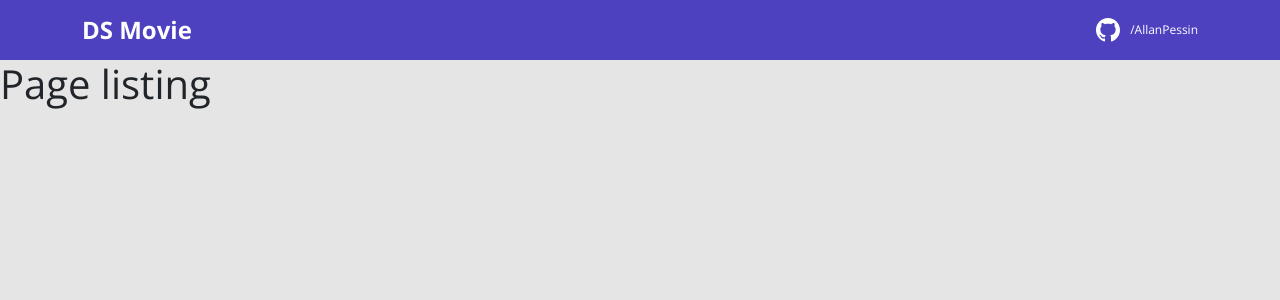
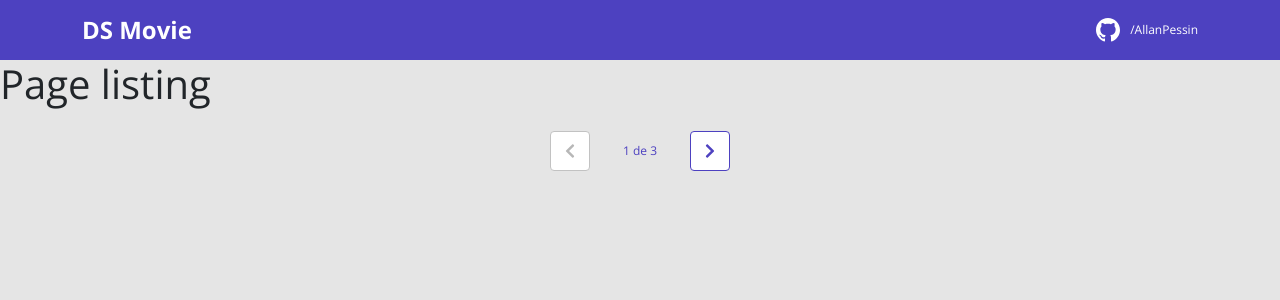
Before and after one commit to AllanPessin/ds-movie, a React (Create React App) app in the folder frontend/: page / in a window 1280 px wide. Shown: the top 300 px of the page. Built offline with nearby package versions, Linux system fonts and the light colour scheme.

Commit message:
Pagination layout

```diff
--- a/frontend/package.json
+++ b/frontend/package.json
@@ -14,6 +14,7 @@
     "bootstrap": "5.1.3",
     "react": "^17.0.2",
     "react-dom": "^17.0.2",
+    "react-icons": "^4.3.1",
     "react-router-dom": "6.2.1",
     "react-scripts": "5.0.0",
     "typescript": "^4.4.2",
--- /dev/null
+++ b/frontend/src/components/Pagination/index.tsx
@@ -0,0 +1,18 @@
+import { FaChevronLeft, FaChevronRight } from "react-icons/fa";
+import "./styles.css"
+
+export default function Pagination() {
+  return (
+    <div className="dsmovie-pagination-container">
+      <div className="dsmovie-pagination-box">
+        <button className="dsmovie-pagination-button" disabled={true} >
+          <FaChevronLeft />
+        </button>
+        <p>{`${1} de ${3}`}</p>
+        <button className="dsmovie-pagination-button" disabled={false} >
+          <FaChevronRight />
+        </button>
+      </div>
+    </div>
+  )
+}
--- /dev/null
+++ b/frontend/src/components/Pagination/styles.css
@@ -0,0 +1,53 @@
+.dsmovie-pagination-container {
+  padding: 15px 0;
+  display: flex;
+  justify-content: center;
+  align-items: center;
+}
+
+.dsmovie-pagination-box {
+  width: 180px;
+  display: flex;
+  justify-content: space-between;
+  align-items: center;
+}
+
+.dsmovie-pagination-box form {
+  width: 100%;
+  display: flex;
+}
+
+.dsmovie-pagination-button {
+  width: 40px;
+  height: 40px;
+  border-radius: 4px;
+  background-color: #fff;
+  display: flex;
+  justify-content: center;
+  align-items: center;
+  border: 1px solid var(--color-primary);
+  cursor: pointer;
+}
+
+.dsmovie-pagination-button svg {
+  filter: brightness(0) saturate(100%) invert(26%) sepia(19%) saturate(7395%) hue-rotate(234deg) brightness(89%) contrast(92%);
+}
+
+.dsmovie-pagination-button:disabled {
+  border: 1px solid #c2c2c2;
+  cursor: unset;
+}
+
+.dsmovie-pagination-button:disabled svg {
+  filter: none;
+}
+
+.dsmovie-pagination-container p {
+  margin: 0;
+  font-size: 12px;
+  color: var(--color-primary);
+}
+
+.dsmovie-flip-horizontal {
+  transform: rotate(180deg);
+}
--- a/frontend/src/pages/Listing/index.tsx
+++ b/frontend/src/pages/Listing/index.tsx
@@ -1,5 +1,10 @@
+import Pagination from "components/Pagination";
+
 export default function Listing() {
   return (
-    <h1>Page listing</h1>
+    <>
+      <h1>Page listing</h1>
+      <Pagination />
+    </>
   )
 }
```
Also changed, not shown: 1 other file (tests, documents, lock files or other folders).
